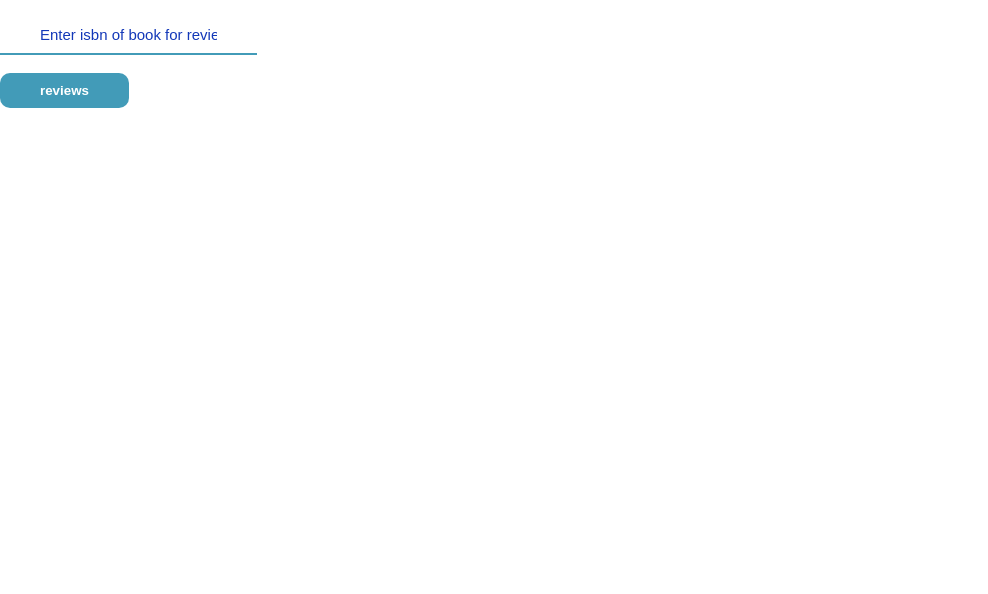
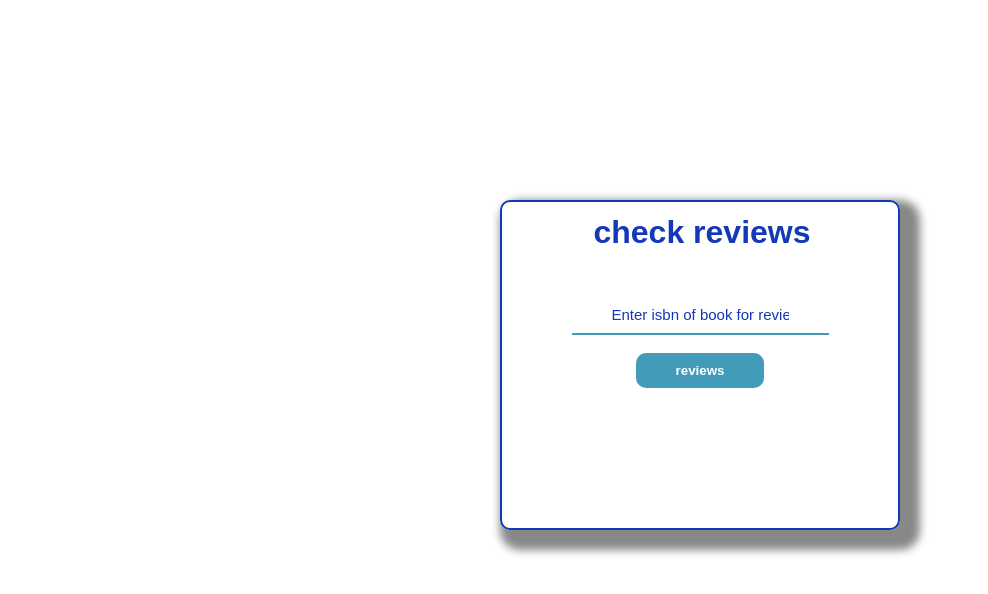
Before and after one commit to nunemunthalashiva/library-management-system, a Python web app: template app/library_dbms/templates/check_review.html in a window 1280 px wide. Shown: the top 594 px of the page, without its empty margins (0-988 px from the left). Run offline with Jinja, Linux system fonts and the light colour scheme; the template is opened without the code that fills it, so the values that code supplies are empty.

Commit message:
Update check_review.html

```diff
--- a/app/library_dbms/templates/check_review.html
+++ b/app/library_dbms/templates/check_review.html
@@ -3,11 +3,17 @@
         <title>display</title>
         <link rel="stylesheet" href="../static/style.css">
     </head>
-    <div class="loginbottom">
+            <div class="logincontent" align="center">
+            <div class="logintop">
+                <h1>check reviews</h1>
+            </div>
+            <br>
+            <div class="loginbottom">
         <form action="{{ url_for('check_review')}}" method="post" autocomplete="off"><br>
       <div class="msg">{{ msg }}</div>
       <input type="text" name="ISBN_number" placeholder="Enter isbn of book for reviews" class="textbox" id="mail_id" required><br><br>
-
       <input type="submit" class="btn" value="reviews">
+            <br>
+              <br>
         </form>
         <br>
```
